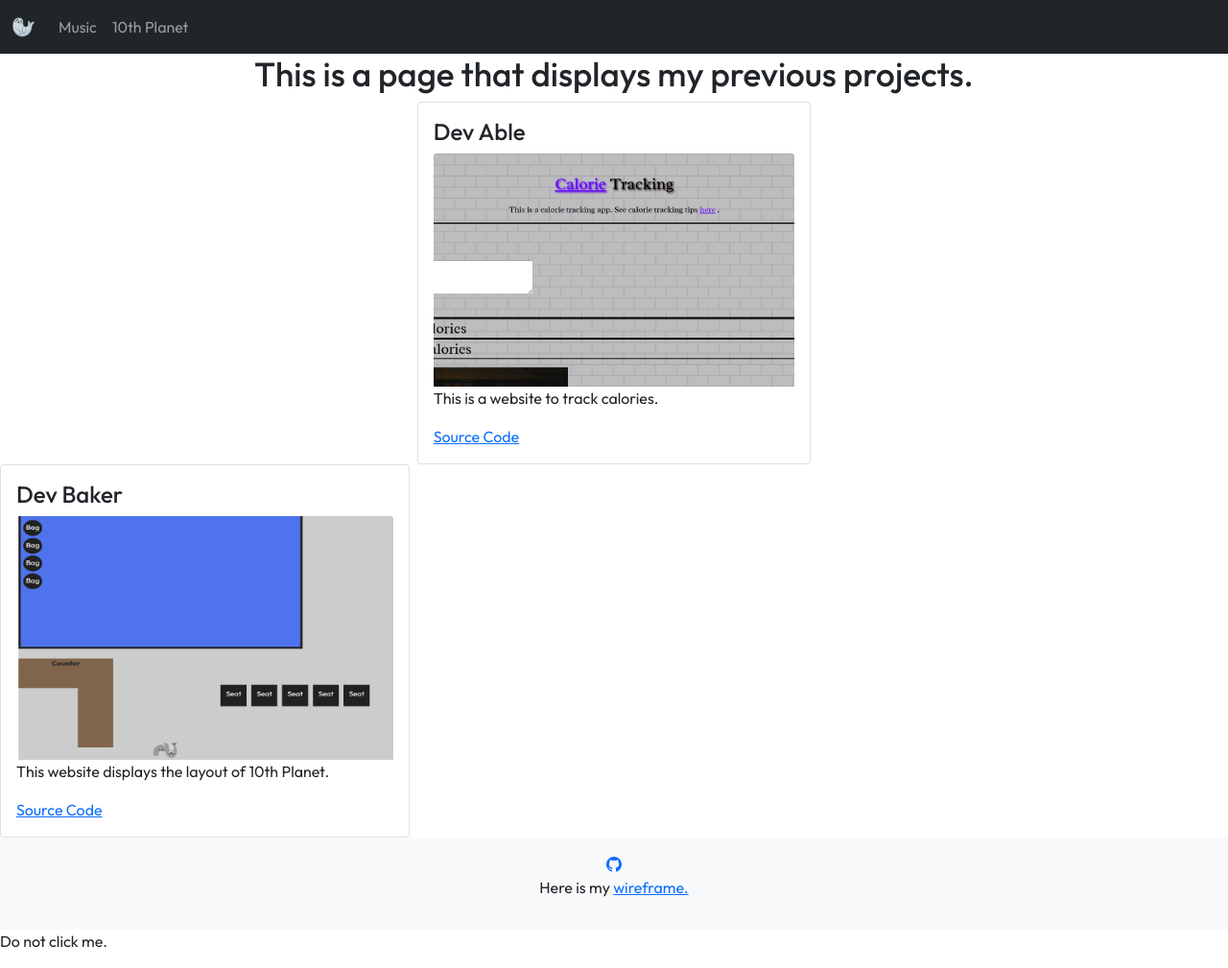
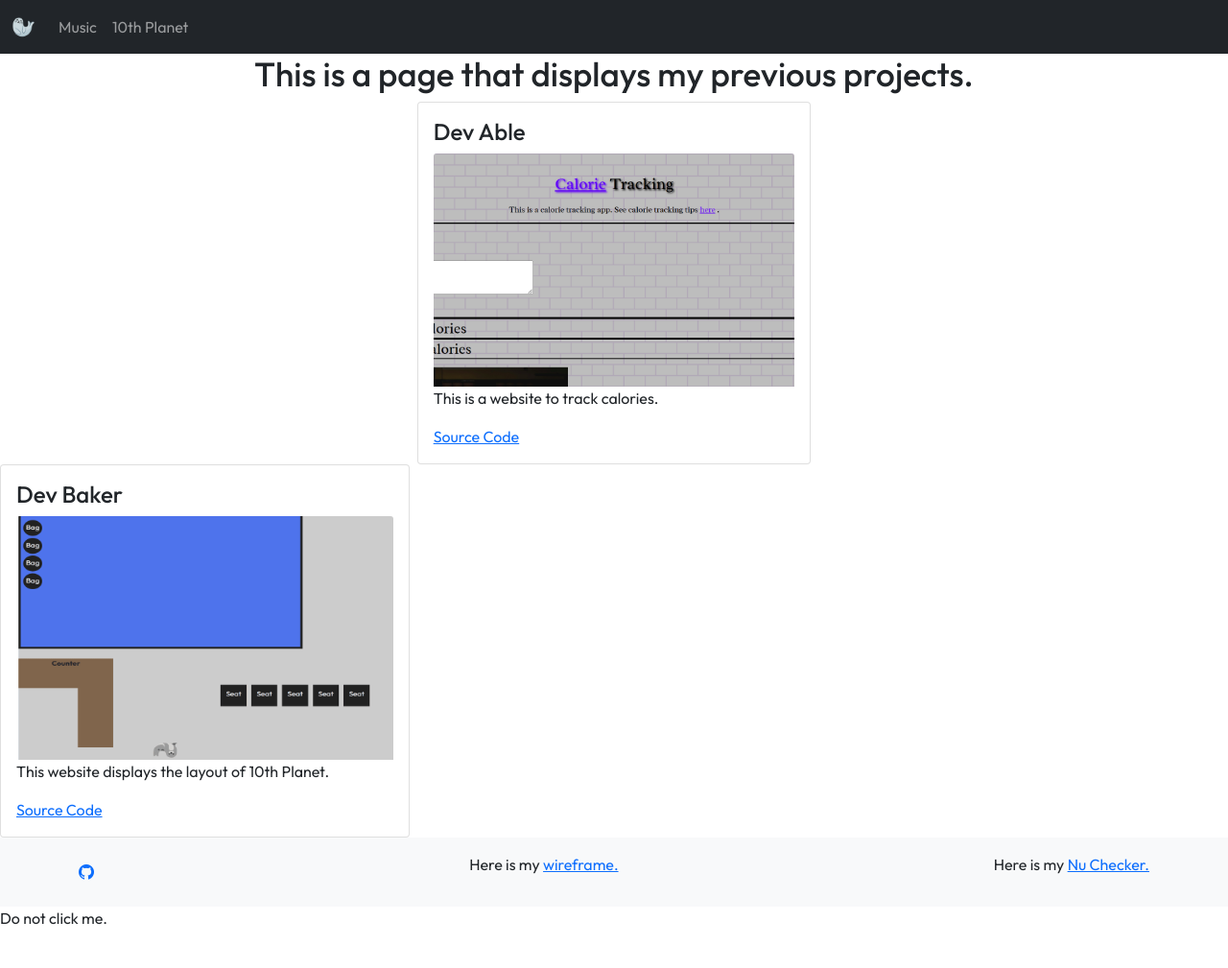
Before and after one commit to Matthewwisee/devCharlie, a plain HTML site: page index.html in a window 1280 px wide. Shown: the whole page at 96% size. After the commit the page ends 985 px from the top, so only its background shows below. Drawn offline with nearby package versions, Linux system fonts and the light colour scheme.

Commit message:
Add files via upload

```diff
--- a/index.html
+++ b/index.html
@@ -38,7 +38,7 @@
     <div class="card">
       <div class="card-body">
         <h4 class="card-title">Dev Able</h4>
-        <img src="images/devAblePreview.png" class="card-img-top" alt="Card image">
+        <img src="images/devAblePreview.png" class="card-img-top" alt="Card image 1">
         <p class="card-text"> This is a website to track calories. </p>
         <a href="/pages/ableIndex.html" class="card-link">Source Code</a>
       </div>
@@ -50,7 +50,7 @@
     <div class="card">
       <div class="card-body">
         <h4 class="card-title">Dev Baker</h4>
-        <img src="images/devBakerPreview.png" class="card-img-top" alt="Card image">
+        <img src="images/devBakerPreview.png" class="card-img-top" alt="Card image 2">
         <p class="card-text"> This website displays the layout of 10th Planet. </p>
         <a href="/pages/bakerIndex.html" class="card-link">Source Code</a>
       </div>
@@ -67,6 +67,9 @@
   <p>Here is my
   <a href="https://raw.githubusercontent.com/Matthewwisee/devCharlie/refs/heads/main/devCharlieWireframe.png" target="_blank">wireframe.</a>
 </p>
+<p>Here is my
+  <a href="https://validator.nu/?doc=https%3A%2F%2Fmatthewwisee.github.io%2FdevCharlie%2F" target="_blank">Nu Checker.</a>
+</p>
 </div>
 </footer>
 
--- a/styles/style.css
+++ b/styles/style.css
@@ -14,3 +14,9 @@ footer {
     text-align: center;
     padding: 2px;
 }
+
+.container {
+    display: flex;
+    justify-content: space-between;
+    align-items: center;
+}
```
